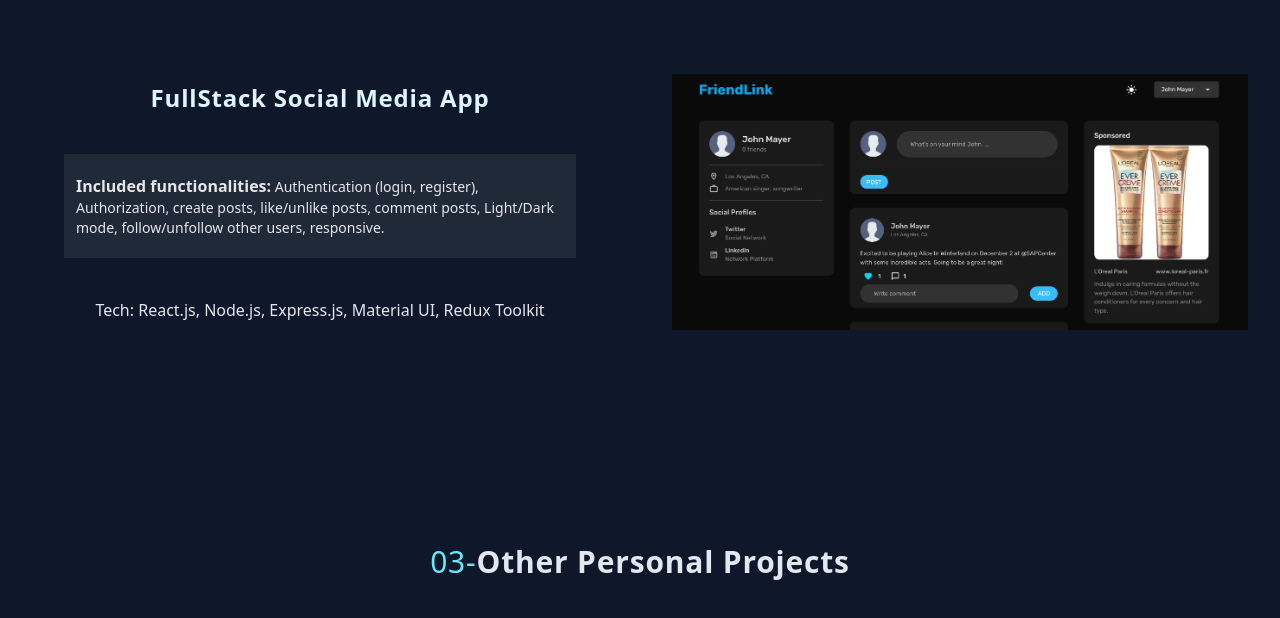
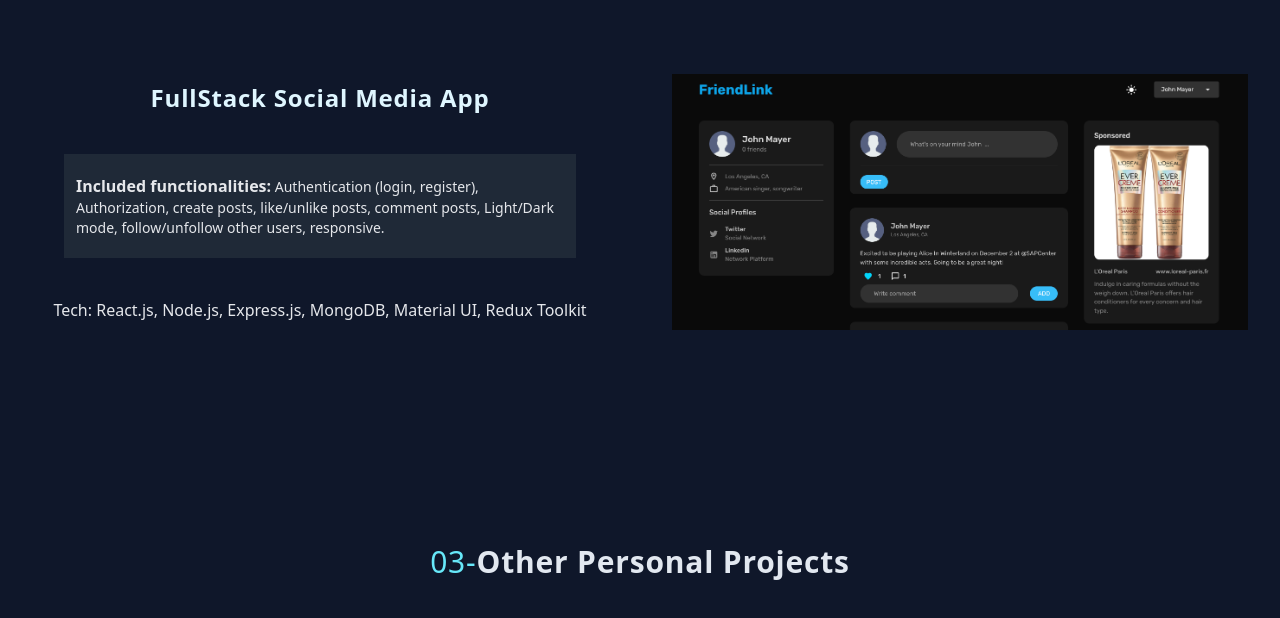
Before and after one commit to Sergyoubi/Current-Portfolio, a React (Create React App) app: page / in a window 1280 px wide. Shown: the part 2558-3176 px from the top of the page. Built offline with nearby package versions, Linux system fonts and the light colour scheme.

Commit message:
added MongoDB on tech list

```diff
--- a/src/Components/Partial/Recent.js
+++ b/src/Components/Partial/Recent.js
@@ -22,7 +22,8 @@ const Recent = () => {
             other users, responsive.
           </p>
           <p className="text-gray-200">
-            Tech: React.js, Node.js, Express.js, Material UI, Redux Toolkit
+            Tech: React.js, Node.js, Express.js, MongoDB, Material UI, Redux
+            Toolkit
           </p>
         </div>
         <div className="w-full h-full hidden lg:flex justify-center items-center">
```
